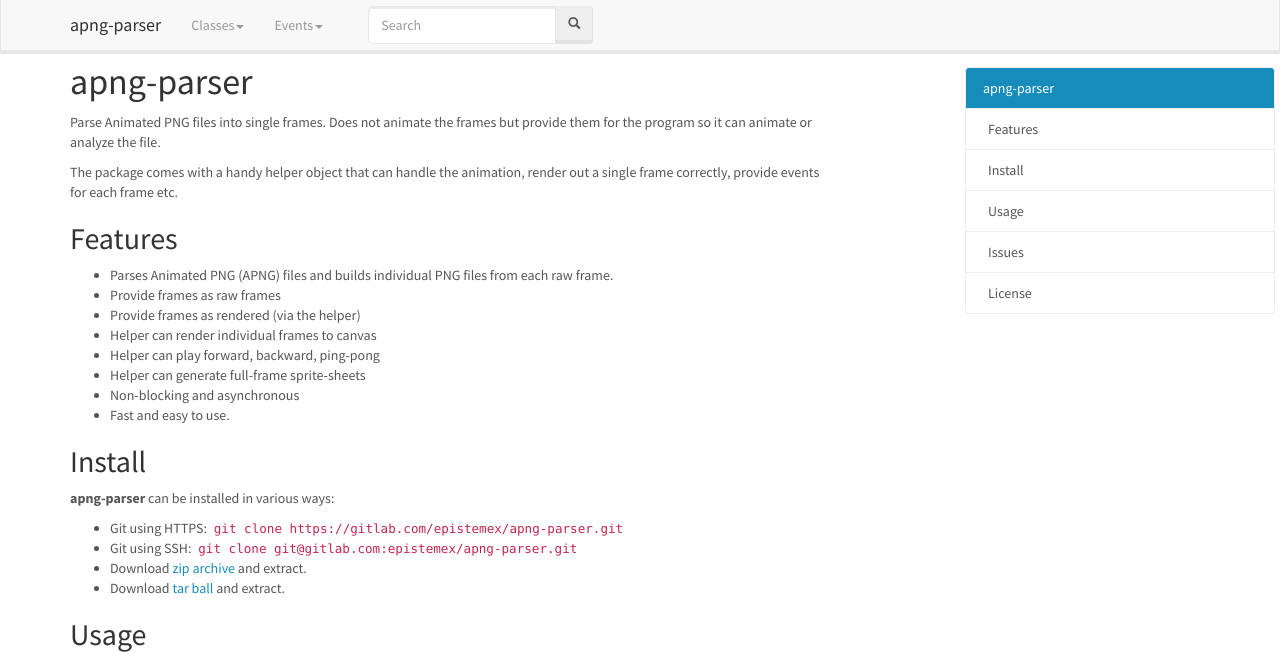
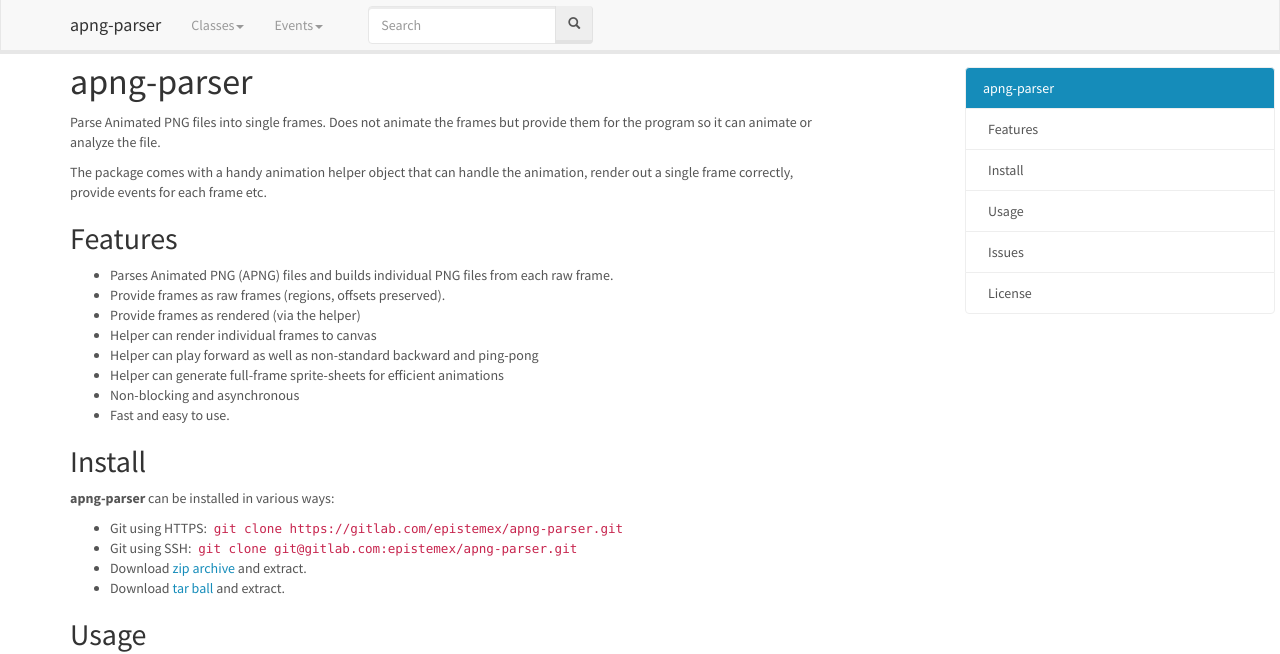
Before and after one commit to epistemex/apng-parser, a plain HTML site: page docs/index.html in a window 1280 px wide. Shown: the top 654 px of the page. Drawn offline with Linux system fonts and the light colour scheme.

Commit message:
Initial alpha release

```diff
--- a/docs/index.html
+++ b/docs/index.html
@@ -93,15 +93,16 @@
     <section class="readme-section">
         <article><h1>﻿apng-parser</h1><p>Parse Animated PNG files into single frames. Does not animate the frames
 but provide them for the program so it can animate or analyze the file.</p>
-<p>The package comes with a handy helper object that can handle the animation,
-render out a single frame correctly, provide events for each frame etc. </p>
+<p>The package comes with a handy animation helper object that can handle
+the animation, render out a single frame correctly, provide events for
+each frame etc. </p>
 <h2>Features</h2><ul>
 <li>Parses Animated PNG (APNG) files and builds individual PNG files from each raw frame.</li>
-<li>Provide frames as raw frames</li>
+<li>Provide frames as raw frames (regions, offsets preserved).</li>
 <li>Provide frames as rendered (via the helper)</li>
 <li>Helper can render individual frames to canvas</li>
-<li>Helper can play forward, backward, ping-pong</li>
-<li>Helper can generate full-frame sprite-sheets</li>
+<li>Helper can play forward as well as non-standard backward and ping-pong</li>
+<li>Helper can generate full-frame sprite-sheets for efficient animations</li>
 <li>Non-blocking and asynchronous</li>
 <li>Fast and easy to use.</li>
 </ul>
```
Also changed, not shown: docs/quicksearch.html (+1 -1 lines).
